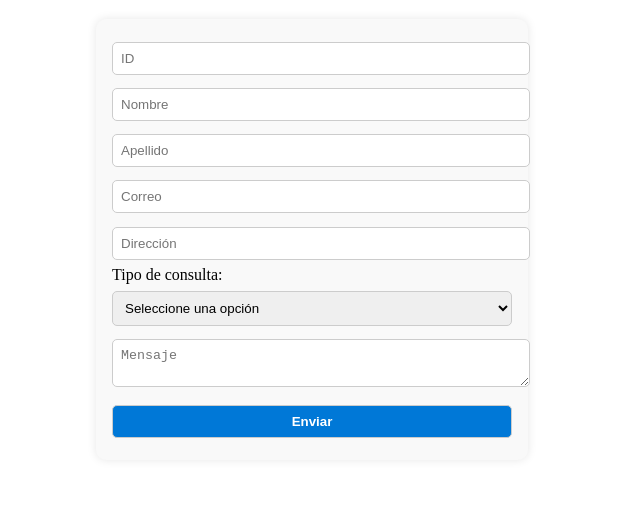
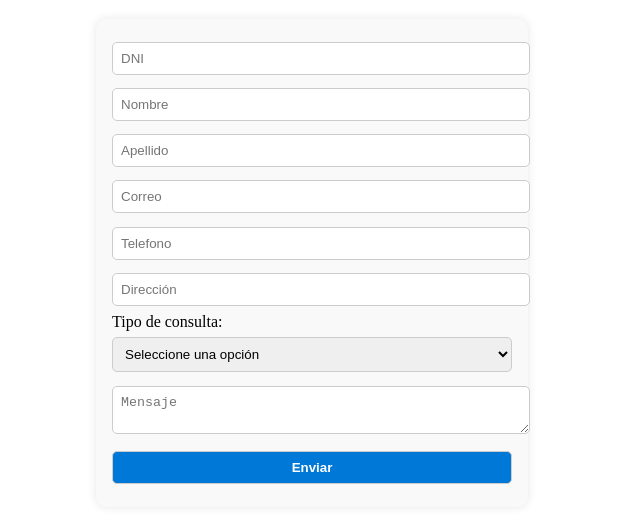
Before and after one commit to CristianOlaya16/formulario-html, a plain HTML site: page index.html in a window 1280 px wide. Shown: the part 61-584 px from the top of the page, without its empty margins (328-968 px from the left). Drawn offline with Linux system fonts and the light colour scheme.

Commit message:
Update index.html

```diff
--- a/index.html
+++ b/index.html
@@ -61,10 +61,11 @@
 <body>
   <h1>Formulario de Contacto</h1>
   <form id="formulario">
-    <input type="text" name="DNI" placeholder="ID" required />
+    <input type="text" name="DNI" placeholder="DNI" required />
     <input type="text" name="nombre" placeholder="Nombre" required />
     <input type="text" name="apellido" placeholder="Apellido" required />
     <input type="email" name="correo" placeholder="Correo" required />
+    <input type="telefono" name="telefono" placeholder="Telefono" required />
     <input type="text" name="direccion" placeholder="Dirección" required />
 
     <!-- Lista desplegable -->
```
